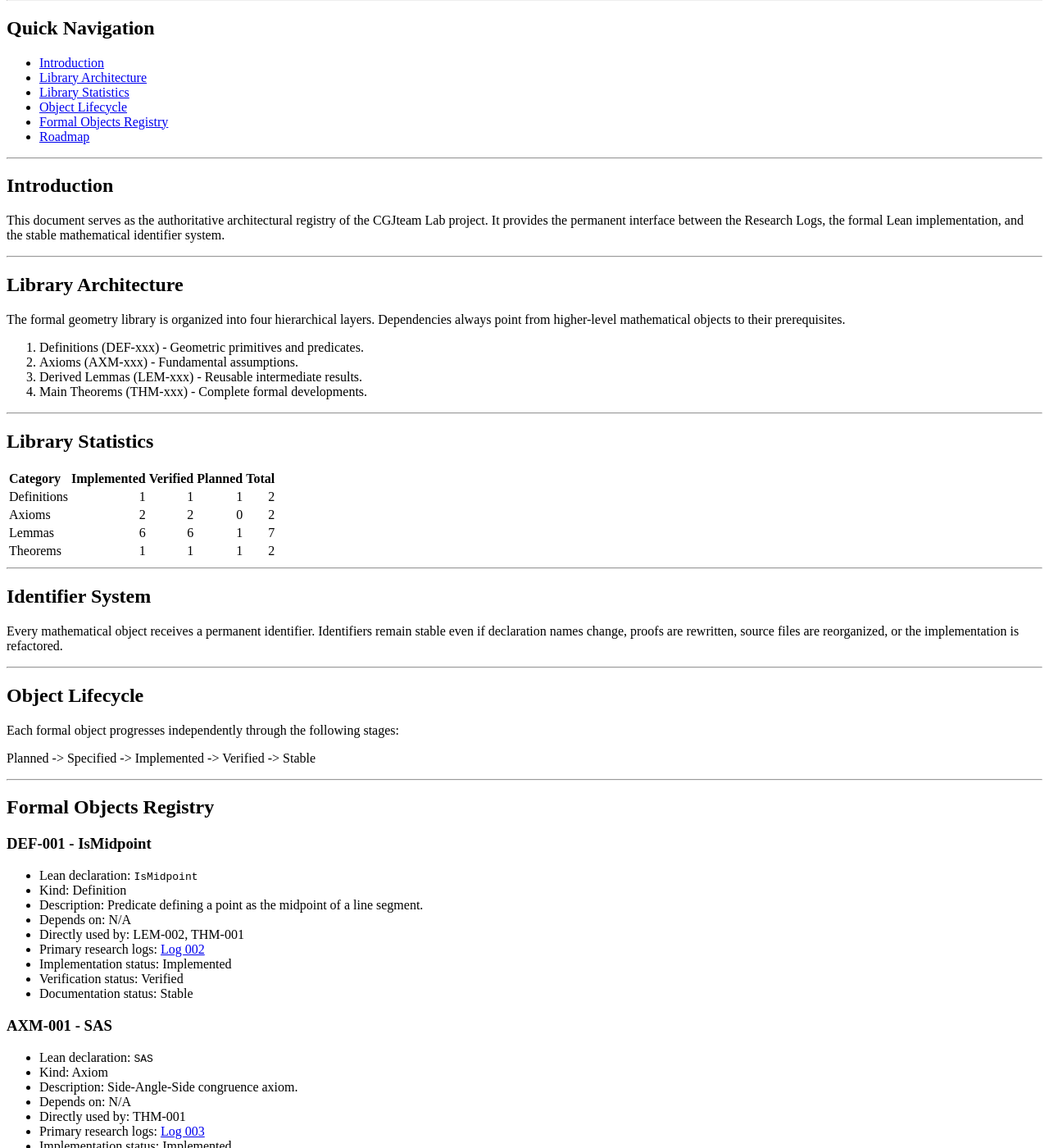
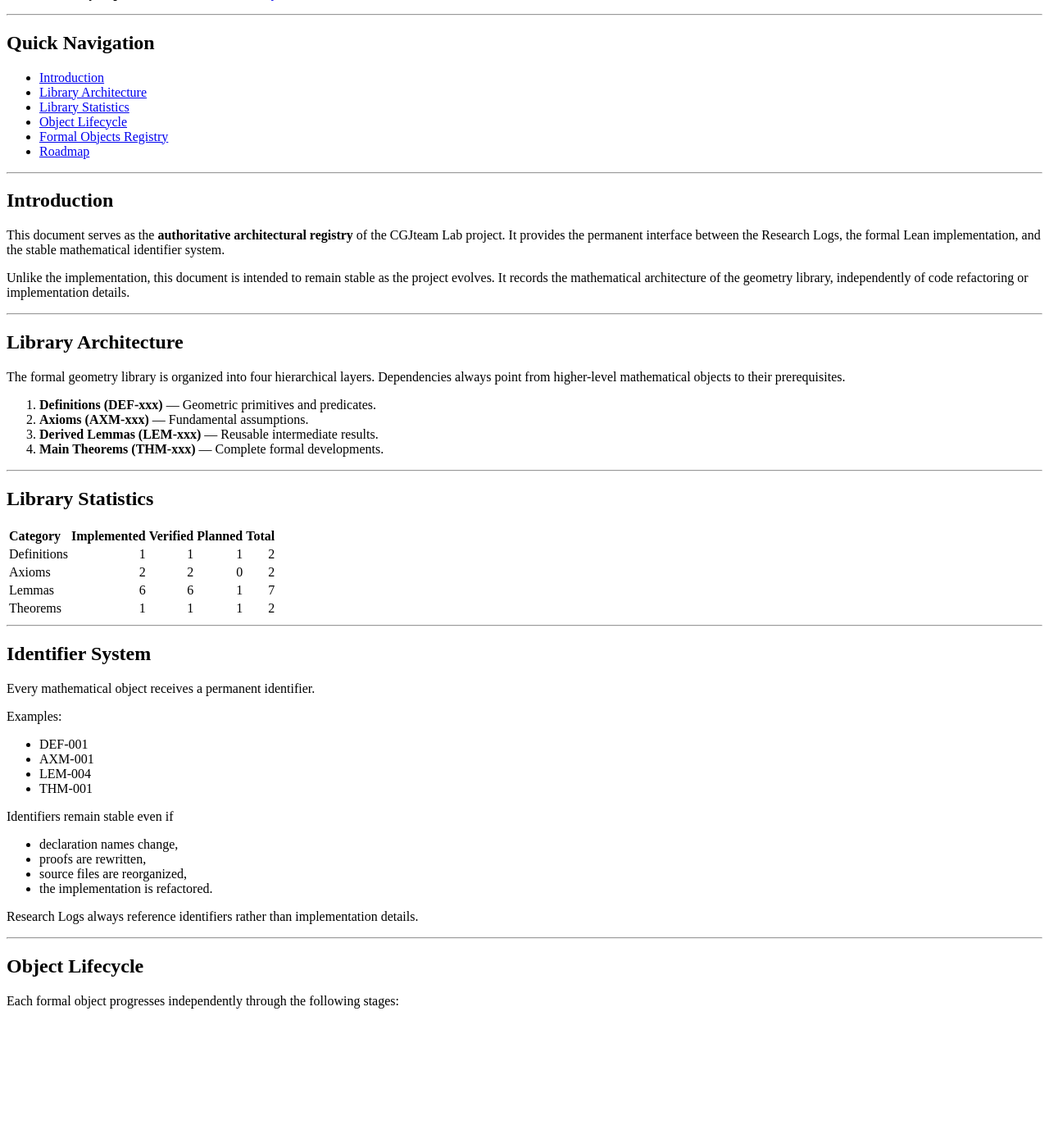
Before and after one commit to cgjteam/cgjteam.github.io, a Jekyll site: the page built from Geometry.md, in a window 1280 px wide and 1400 px high, scrolled down 236 px. Shown: the whole window at 82% size. Built offline with Jekyll 4.4.1, drawn with Linux system fonts in a browser that asks for light colours; comment, search, counter and statistics services are not loaded; our own code applies the rules of GitHub Pages for plain Markdown files; after the commit the page ends 1482 px from its top, so only the background shows below that; some of the changed text lies outside the part shown.

Commit message:
Update Geometry.md

```diff
--- a/Geometry.md
+++ b/Geometry.md
@@ -28,7 +28,9 @@ layout: default
 
 ## Introduction
 
-This document serves as the authoritative architectural registry of the CGJteam Lab project. It provides the permanent interface between the Research Logs, the formal Lean implementation, and the stable mathematical identifier system.
+This document serves as the **authoritative architectural registry** of the CGJteam Lab project. It provides the permanent interface between the Research Logs, the formal Lean implementation, and the stable mathematical identifier system.
+
+Unlike the implementation, this document is intended to remain stable as the project evolves. It records the mathematical architecture of the geometry library, independently of code refactoring or implementation details.
 
 ---
 
@@ -36,17 +38,17 @@ This document serves as the authoritative architectural registry of the CGJteam
 
 The formal geometry library is organized into four hierarchical layers. Dependencies always point from higher-level mathematical objects to their prerequisites.
 
-1. Definitions (DEF-xxx) - Geometric primitives and predicates.
-2. Axioms (AXM-xxx) - Fundamental assumptions.
-3. Derived Lemmas (LEM-xxx) - Reusable intermediate results.
-4. Main Theorems (THM-xxx) - Complete formal developments.
+1. **Definitions (DEF-xxx)** — Geometric primitives and predicates.
+2. **Axioms (AXM-xxx)** — Fundamental assumptions.
+3. **Derived Lemmas (LEM-xxx)** — Reusable intermediate results.
+4. **Main Theorems (THM-xxx)** — Complete formal developments.
 
 ---
 
 ## Library Statistics
 
 | Category | Implemented | Verified | Planned | Total |
-|:---|---:|---:|---:|---:|
+|:---------|------------:|---------:|--------:|------:|
 | Definitions | 1 | 1 | 1 | 2 |
 | Axioms | 2 | 2 | 0 | 2 |
 | Lemmas | 6 | 6 | 1 | 7 |
@@ -56,57 +58,26 @@ The formal geometry library is organized into four hierarchical layers. Dependen
 
 ## Identifier System
 
-Every mathematical object receives a permanent identifier. Identifiers remain stable even if declaration names change, proofs are rewritten, source files are reorganized, or the implementation is refactored.
+Every mathematical object receives a permanent identifier.
+
+Examples:
+
+- DEF-001
+- AXM-001
+- LEM-004
+- THM-001
+
+Identifiers remain stable even if
+
+- declaration names change,
+- proofs are rewritten,
+- source files are reorganized,
+- the implementation is refactored.
+
+Research Logs always reference identifiers rather than implementation details.
 
 ---
 
 ## Object Lifecycle
 
 Each formal object progresses independently through the following stages:
-
-Planned -> Specified -> Implemented -> Verified -> Stable
-
----
-
-## Formal Objects Registry
-
-### DEF-001 - IsMidpoint
-- Lean declaration: `IsMidpoint`
-- Kind: Definition
-- Description: Predicate defining a point as the midpoint of a line segment.
-- Depends on: N/A
-- Directly used by: LEM-002, THM-001
-- Primary research logs: [Log 002](log-002.html)
-- Implementation status: Implemented
-- Verification status: Verified
-- Documentation status: Stable
-
-### AXM-001 - SAS
-- Lean declaration: `SAS`
-- Kind: Axiom
-- Description: Side-Angle-Side congruence axiom.
-- Depends on: N/A
-- Directly used by: THM-001
-- Primary research logs: [Log 003](log-003.html)
-- Implementation status: Implemented
-- Verification status: Verified
-- Documentation status: Stable
-
-### THM-001 - MedianConcurrency
-- Lean declaration: `MedianConcurrency`
-- Kind: Theorem
-- Description: Concurrency of the medians of a triangle.
-- Depends on: DEF-001, AXM-001, AXM-002, LEM-001, LEM-002, LEM-003, LEM-004, LEM-005, LEM-006
-- Directly used by: None
-- Primary research logs: Logs 001-020
-- Implementation status: Implemented
-- Verification status: Verified
-- Documentation status: Stable
-
----
-
-## Roadmap
-- Planned Definitions: DEF-002 (TriangleAngleSum)
-- Planned Axioms: None
-- Planned Lemmas: LEM-007 (ParallelPostulateVariant)
-- Planned Theorems: THM-002 (TBD)
```
